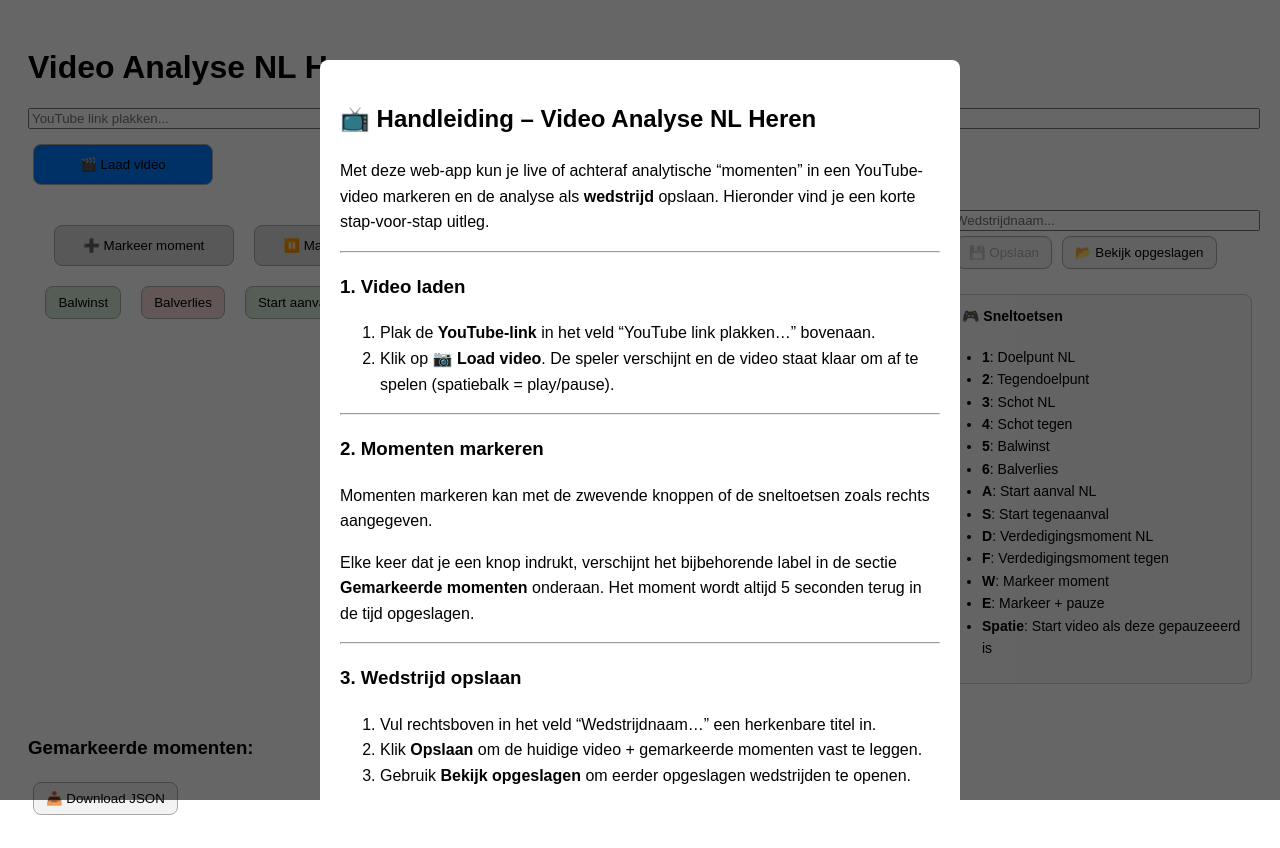
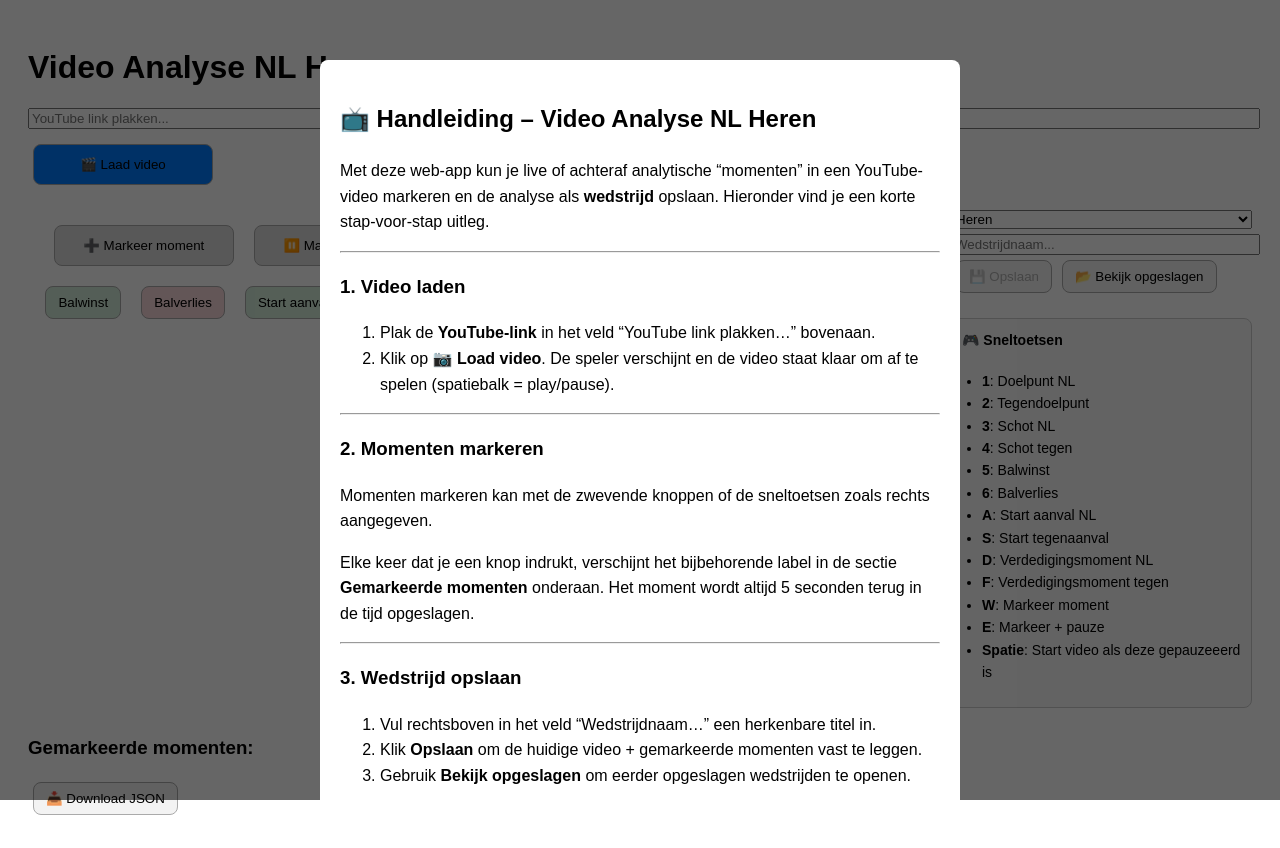
Before and after one commit to Sytsevdz/Video-Analyse-App, a React (Vite) app: page / in a window 1280 px wide. Built offline with nearby package versions, Linux system fonts and the light colour scheme.

Commit message:
Add table selection dropdown

```diff
--- a/src/main.jsx
+++ b/src/main.jsx
@@ -4,7 +4,7 @@
 
 const INSTRUCTIONS_VERSION = "1";
 
-const InstructionsModal = ({ onClose }) => (
+const InstructionsModal = ({ onClose, label }) => (
   <div
     style={{
       position: "fixed",
@@ -28,7 +28,7 @@
         lineHeight: 1.6,
       }}
     >
-      <h2>📺 Handleiding – Video Analyse NL Heren</h2>
+      <h2>📺 Handleiding – Video Analyse NL {label}</h2>
       <p>
         Met deze web-app kun je live of achteraf analytische “momenten” in een
         YouTube-video markeren en de analyse als <strong>wedstrijd</strong> opslaan. Hieronder vind je een korte stap-voor-stap uitleg.
@@ -102,6 +102,7 @@
   const [matchName, setMatchName] = React.useState("");
   const [savedMatches, setSavedMatches] = React.useState([]);
   const [showInstructions, setShowInstructions] = React.useState(false);
+  const [table, setTable] = React.useState("matches_heren");
 
   const labels = [
     "Doelpunt NL",
@@ -115,6 +116,11 @@
     "Verdedigingsmoment NL",
     "Verdedigingsmoment tegen"
   ];
+
+  const tableOptions = {
+    matches_heren: "Heren",
+    matches: "Dames"
+  };
 
   React.useEffect(() => {
     const handleKeyDown = (e) => {
@@ -226,7 +232,7 @@
 
   const saveMatch = async () => {
     if (!matchName || !videoId) return;
-    const { error } = await supabase.from("matches_heren").upsert({
+    const { error } = await supabase.from(table).upsert({
       name: matchName,
       moments,
       video_id: videoId
@@ -242,7 +248,7 @@
   };
 
   const handleLoadMatch = async (name) => {
-    const { data, error } = await supabase.from("matches_heren").select().eq("name", name).single();
+    const { data, error } = await supabase.from(table).select().eq("name", name).single();
     if (error) {
       console.error("Fout bij ophalen:", error.message);
       return;
@@ -255,7 +261,7 @@
   };
 
   const deleteMatch = async (name) => {
-    const { error } = await supabase.from("matches_heren").delete().eq("name", name);
+    const { error } = await supabase.from(table).delete().eq("name", name);
     if (error) {
       console.error("Fout bij verwijderen:", error.message);
     } else {
@@ -264,7 +270,7 @@
   };
 
   const loadMatches = () => {
-    supabase.from("matches_heren").select("name").then(({ data }) => {
+    supabase.from(table).select("name").then(({ data }) => {
       setSavedMatches(data.map((m) => m.name));
     });
   };
@@ -336,9 +342,9 @@
   return (
     <div style={{ fontFamily: "sans-serif", padding: 20 }}>
       {showInstructions && (
-        <InstructionsModal onClose={closeInstructions} />
+        <InstructionsModal onClose={closeInstructions} label={tableOptions[table]} />
       )}
-      <h1>Video Analyse NL Heren</h1>
+      <h1>Video Analyse NL {tableOptions[table]}</h1>
       <input type="text" placeholder="YouTube link plakken..." value={videoId} onChange={(e) => setVideoId(e.target.value)} style={{ width: "100%", marginBottom: 10 }} />
       <button onClick={() => handleVideoLoad()} style={buttonStyle("#007bff", true)}>🎬 Laad video</button>
 
@@ -383,6 +389,11 @@
         </div>
 
         <div style={{ flex: 1 }}>
+          <select value={table} onChange={(e) => setTable(e.target.value)} style={{ width: "100%", marginBottom: 5 }}>
+            {Object.entries(tableOptions).map(([val, label]) => (
+              <option key={val} value={val}>{label}</option>
+            ))}
+          </select>
           <input type="text" placeholder="Wedstrijdnaam..." value={matchName} onChange={(e) => setMatchName(e.target.value)} style={{ width: "100%" }} />
           <button onClick={saveMatch} disabled={!matchName} style={buttonStyle()}>💾 Opslaan</button>
           <button onClick={loadMatches} style={buttonStyle()}>📂 Bekijk opgeslagen</button>
```
Also changed, not shown: 1 other file (tests, documents, lock files or other folders).
